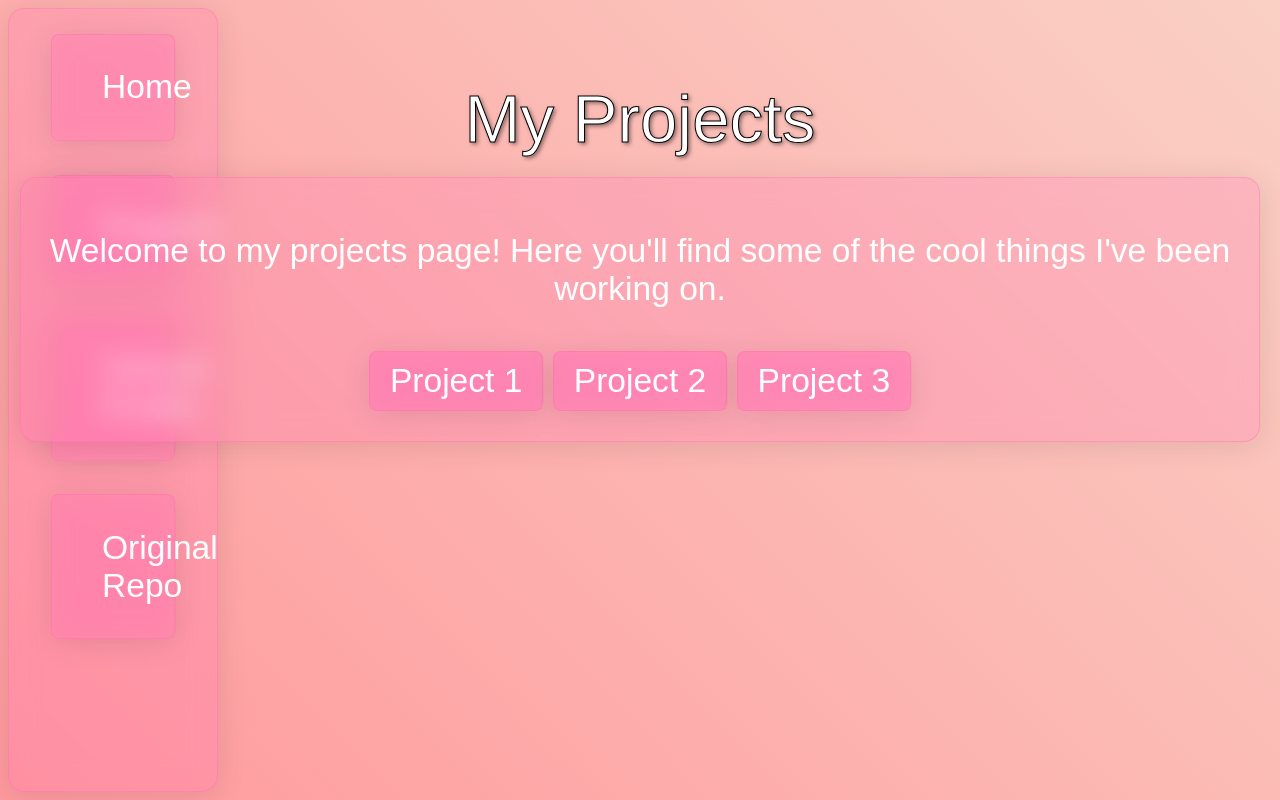
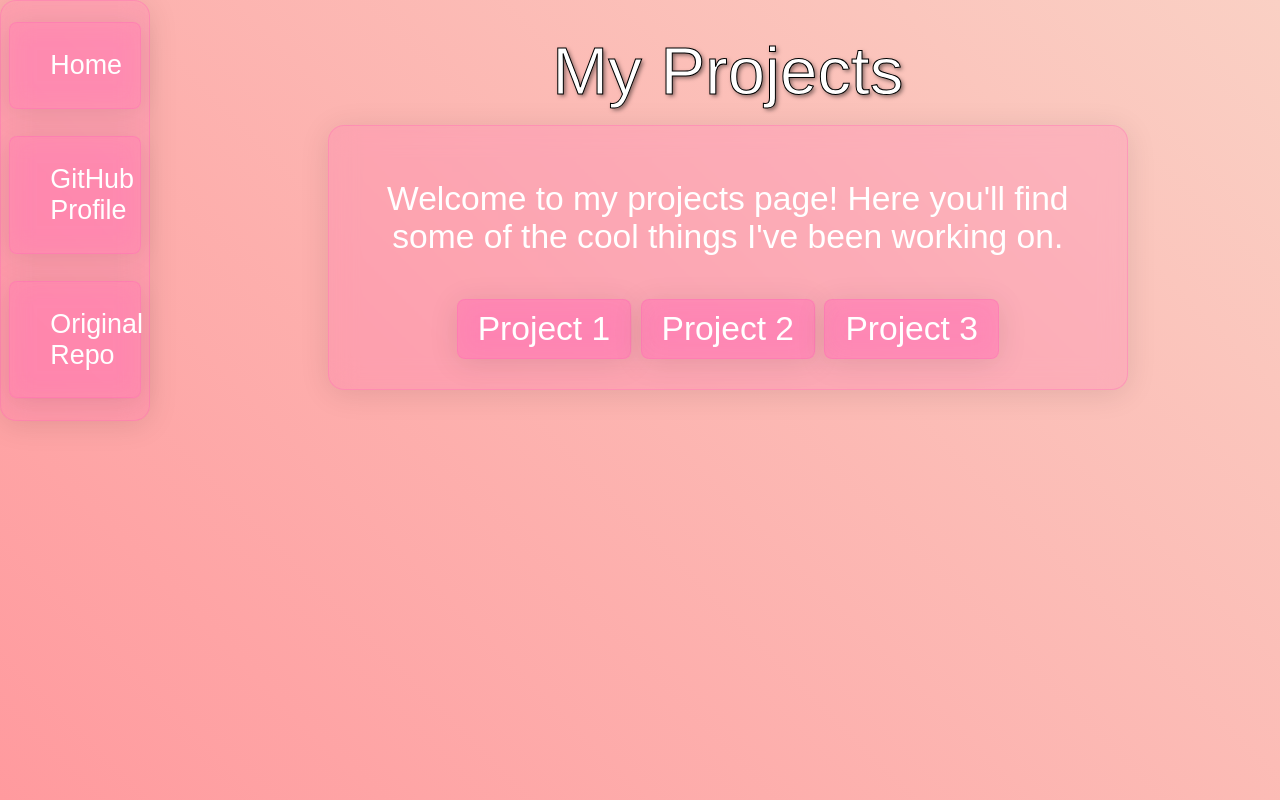
Before and after one commit to xLoadingx/All-My-Stuff, a website: page projects.html in a window 1280 px wide. Drawn offline with Linux system fonts and the light colour scheme.

Commit message:
Update projects.html

```diff
--- a/projects.html
+++ b/projects.html
@@ -10,9 +10,9 @@
             background: linear-gradient(45deg, #ff9a9e, #fad0c4);
             margin: 0;
             display: flex;
-            flex-direction: column;
+            flex-direction: row;
             justify-content: flex-start;
-            align-items: center;
+            align-items: flex-start;
             height: 100vh;
             font-size: calc(1rem + 0.5vw); /* Responsive font size */
         }
@@ -30,26 +30,26 @@
 
         /* Sidebar styles */
         .sidebar {
-            position: absolute;
-            top: 1vh;
-            bottom: 1vh;
-            left: 1vh;
-            width: 15vw; /* Responsive width */
+            width: 10vw; /* Responsive width */
+            min-width: 150px;
+            max-width: 200px;
             display: flex;
             flex-direction: column;
             align-items: center;
             padding: 1vh;
+            box-sizing: border-box;
+            margin-right: 2vw;
         }
 
         .sidebar a {
             color: white;
             font-family: Arial, sans-serif;
-            font-size: 1.5em; /* Responsive font size */
+            font-size: 1.2em; /* Responsive font size */
             border: 1px solid rgba(255, 105, 180, 0.35);
             outline: none;
             cursor: pointer;
             padding: 1em 1.5em; /* Responsive padding */
-            width: calc(100% - 2em);
+            width: 100%;
             margin: 0.5em 0;
             border-radius: 8px;
             box-sizing: border-box; /* Ensures padding is included in width calculation */
@@ -63,6 +63,16 @@
             background: rgba(255, 105, 180, 0.4);
         }
 
+        /* Main content styles */
+        .main-content {
+            flex-grow: 1;
+            display: flex;
+            flex-direction: column;
+            align-items: center;
+            padding: 2vh 2vw;
+            box-sizing: border-box;
+        }
+
         /* Header styles */
         .header {
             font-family: Arial, sans-serif;
@@ -70,7 +80,7 @@
             color: white;
             text-shadow: 2px 2px 4px rgba(0, 0, 0, 0.5);
             -webkit-text-stroke: 1px black;
-            margin-top: 10vh; /* Adjusted to account for fixed sidebar */
+            margin: 2vh 0;
         }
 
         /* Content styles */
@@ -78,7 +88,6 @@
             font-family: Arial, sans-serif;
             font-size: 1.5em; /* Responsive font size */
             color: white;
-            margin: 20px;
             text-align: center;
             background: rgba(255, 105, 180, 0.21);
             border-radius: 16px;
@@ -87,6 +96,9 @@
             -webkit-backdrop-filter: blur(13.4px);
             border: 1px solid rgba(255, 105, 180, 0.35);
             padding: 20px;
+            width: 100%;
+            box-sizing: border-box;
+            max-width: 800px;
         }
 
         .link {
@@ -112,11 +124,12 @@
     <!-- Sidebar element with glass effect -->
     <div class="sidebar glass">
         <a href="index.html" class="glass">Home</a>
-        <a href="projects.html" class="glass">Projects</a>
         <a href="https://github.com/xLoadingx" class="glass">GitHub Profile</a>
         <a href="https://github.com/xLoadingx/All-My-Stuff" class="glass">Original Repo</a>
     </div>
 
+    <!-- Main content area -->
+    <div class="main-content">
         <!-- Header element with the specified class -->
         <div class="header">My Projects</div>
 
@@ -127,5 +140,6 @@
             <a href="project2.html" class="link glass">Project 2</a>
             <a href="project3.html" class="link glass">Project 3</a>
         </div>
+    </div>
 </body>
 </html>
```
Lines whose indentation alone changed are shown as unchanged.
